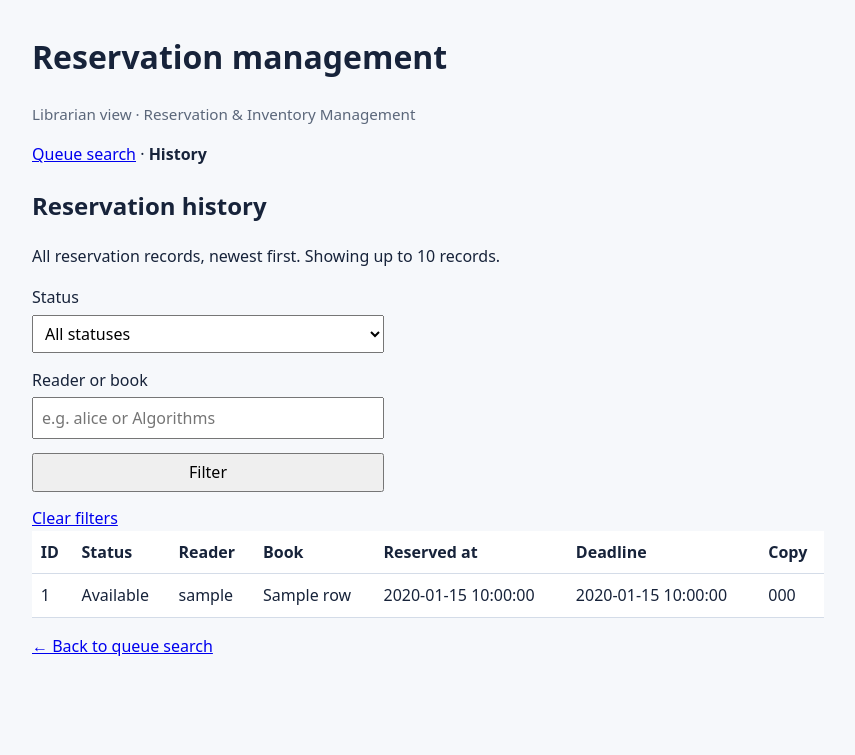
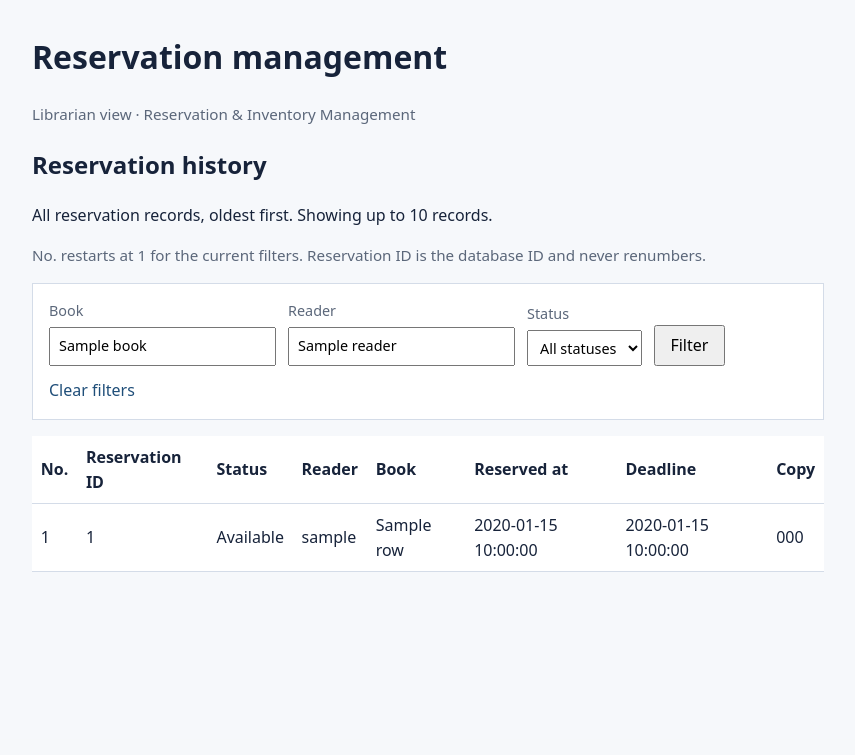
Before and after one commit to Xiyu-1653/COMP3019J-WebDevelop-Group21, a Flask app: template app/templates/reservations/history.html in a window 1280 px wide. Shown: the part 61-816 px from the top of the page, without its empty margins (212-1067 px from the left). After the commit the page ends 633 px from the top, so only its background shows below. Run offline with Flask 3, Linux system fonts and the light colour scheme; the template is opened without the code that fills it: most values are stand-ins (such as "Sample title", 1, 10 or a date in 2020).

Commit message:
合并预约队列查询到预约历史页 去掉 Queue search，预约管理页统一为历史记录 - 历史记录改为从旧到新，新增 Book / Reader 两个筛选 - 新增 No. 序号，按当前筛选结果从 1 重排；保留 Reservation ID - 旧 /desk/reservations/history 自动跳转到新页面

```diff
--- a/app/static/style.css
+++ b/app/static/style.css
@@ -164,6 +164,36 @@ body {
 .module-label {
   color: var(--muted);
   font-size: 0.95rem;
+}
+
+.history-filters {
+  display: flex;
+  flex-wrap: wrap;
+  align-items: flex-end;
+  gap: 0.75rem;
+  padding: 1rem;
+  margin: 0 0 1rem;
+  background: #fff;
+  border: 1px solid var(--line);
+}
+
+.history-filters label {
+  display: grid;
+  gap: 0.3rem;
+  font-size: 0.9rem;
+  color: var(--muted);
+}
+
+.history-filters input,
+.history-filters select {
+  font: inherit;
+  padding: 0.4rem 0.5rem;
+}
+
+.history-filters button {
+  font: inherit;
+  padding: 0.4rem 0.9rem;
+  cursor: pointer;
 }
 
 .flash {
--- a/app/templates/base.html
+++ b/app/templates/base.html
@@ -24,7 +24,7 @@
           {{ nav_link('Desk', url_for('desk.index'), ep in ('desk.index', 'desk.borrow', 'desk.return_copy')) }}
           {{ nav_link('Overdue', url_for('desk.overdue'), ep in ('desk.overdue', 'desk.generate_fees')) }}
           {{ nav_link('Inventory', url_for('catalogue.inventory'), ep in ('catalogue.inventory', 'catalogue.edit_title', 'catalogue.create_title', 'catalogue.create_copy', 'catalogue.update_title', 'catalogue.update_copy_status')) }}
-          {{ nav_link('Reservation management', url_for('reservations.queue_admin'), ep in ('reservations.queue_admin', 'reservations.reservation_history')) }}
+          {{ nav_link('Reservation management', url_for('reservations.reservation_history'), ep == 'reservations.reservation_history') }}
         {% endif %}
       {% endif %}
     </nav>
--- a/app/templates/reservations/history.html
+++ b/app/templates/reservations/history.html
@@ -3,19 +3,26 @@
 {% block content %}
   <h1>Reservation management</h1>
   <p class="module-label">Librarian view · Reservation &amp; Inventory Management</p>
-  <p>
-    <a href="{{ url_for('reservations.queue_admin') }}">Queue search</a>
-    · <strong>History</strong>
-  </p>
 
   <h2>Reservation history</h2>
-  <p>All reservation records, newest first. Showing up to {{ limit }} records.</p>
+  <p>All reservation records, oldest first. Showing up to {{ limit }} records.</p>
+  <p class="module-label">
+    No. restarts at 1 for the current filters. Reservation ID is the database ID and never renumbers.
+  </p>
 
   {% if error %}
     <p class="flash">{{ error }}</p>
   {% endif %}
 
-  <form method="get" action="{{ url_for('reservations.reservation_history') }}" class="login-form">
+  <form method="get" action="{{ url_for('reservations.reservation_history') }}" class="history-filters">
+    <label>
+      Book
+      <input type="search" name="book" value="{{ book }}" placeholder="e.g. Algorithms">
+    </label>
+    <label>
+      Reader
+      <input type="search" name="reader" value="{{ reader }}" placeholder="e.g. alice">
+    </label>
     <label>
       Status
       <select name="status">
@@ -27,26 +34,23 @@
         <option value="expired" {{ 'selected' if status == 'expired' }}>Expired</option>
       </select>
     </label>
-    <label>
-      Reader or book
-      <input type="search" name="q" value="{{ keyword }}" placeholder="e.g. alice or Algorithms">
-    </label>
     <button type="submit">Filter</button>
-    {% if status or keyword %}
-      <a href="{{ url_for('reservations.reservation_history') }}">Clear filters</a>
+    {% if book or reader or status %}
+      <a href="{{ url_for('reservations.reservation_history') }}" class="clear-filters">Clear filters</a>
     {% endif %}
   </form>
 
   <table class="data">
     <thead>
       <tr>
-        <th>ID</th><th>Status</th><th>Reader</th><th>Book</th>
+        <th>No.</th><th>Reservation ID</th><th>Status</th><th>Reader</th><th>Book</th>
         <th>Reserved at</th><th>Deadline</th><th>Copy</th>
       </tr>
     </thead>
     <tbody>
       {% for row in rows %}
         <tr>
+          <td>{{ row.row_number }}</td>
           <td>{{ row.reservation_id }}</td>
           <td>{{ row.status|capitalize }}</td>
           <td>{{ row.username }}</td>
@@ -56,10 +60,8 @@
           <td>{{ row.copy_barcode or "—" }}</td>
         </tr>
       {% else %}
-        <tr><td colspan="7">No reservation records match your filters.</td></tr>
+        <tr><td colspan="8">No reservation records match your filters.</td></tr>
       {% endfor %}
     </tbody>
   </table>
-
-  <p><a href="{{ url_for('reservations.queue_admin') }}">← Back to queue search</a></p>
 {% endblock %}
```
Also changed, not shown: app/blueprints/reservations.py (+18 -47 lines), app/templates/reservations/queues.html (deleted, +0 -45 lines), reservation_management/queue.py (+16 -9 lines), tests/test_reservations.py (+7 -5 lines), tests/test_routes.py (+9 -6 lines).
